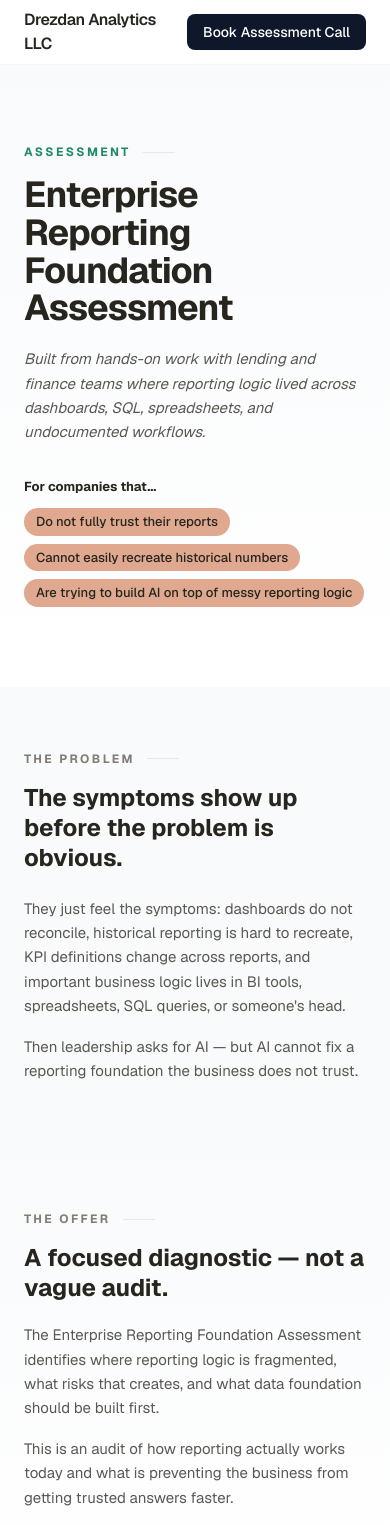
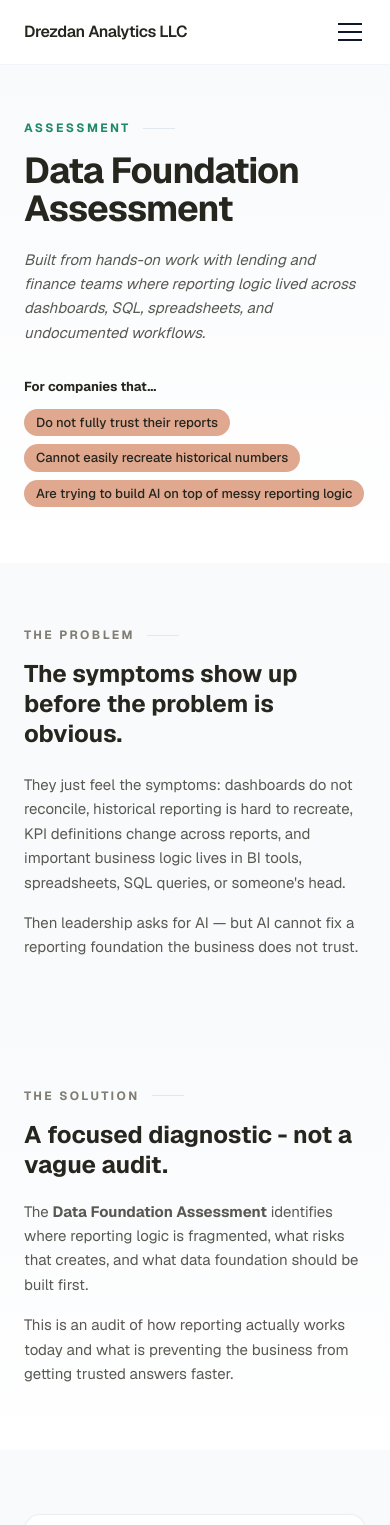
Before and after one commit to Drez22/consulting_website, a Next.js app in the folder consulting_website/: page /assessment in a window 390 px wide. Shown: the top 1525 px of the page. Built offline with nearby package versions, Linux system fonts and the light colour scheme.

Commit message:
Overhauled Data Foundation assessment & optimized for mobile

```diff
--- a/consulting_website/app/assessment/page.tsx
+++ b/consulting_website/app/assessment/page.tsx
@@ -1,7 +1,7 @@
 import LandingNavbar from "../components/LandingNavbar";
 
 export const metadata = {
-  title: "Enterprise Reporting Foundation Assessment — Drezdan Analytics LLC",
+  title: "Data Foundation Assessment — Drezdan Analytics LLC",
   description:
     "A focused diagnostic that identifies where reporting logic is fragmented, what risks that creates, and what data foundation should be built first.",
 };
@@ -34,6 +34,14 @@ const whatYouGet = [
   "Executive Review Session",
 ];
 
+const valueToOrg = [
+  "Reduce time spent reconciling numbers across teams, dashboards, and spreadsheets",
+  "Align data, finance, operations, and leadership around shared KPI definitions",
+  "Prioritize the first high-value data foundation pilot instead of guessing what to build next",
+  "Surface hidden logic, ownership gaps, and manual workflows before they become larger risks",
+  "Give leadership a clearer path from fragmented reporting to trusted data infrastructure",
+];
+
 // ── COMPONENTS ────────────────────────────────────────────────────────────────
 
 function BulletList({ items }: { items: string[] }) {
@@ -58,7 +66,7 @@ export default function Assessment() {
       <main className="pt-16">
 
         {/* ── HERO ──────────────────────────────────────────────────── */}
-        <section className="py-20 px-6 bg-gradient-to-b from-slate-50 to-white">
+        <section className="py-14 md:py-20 px-6 bg-gradient-to-b from-slate-50 to-white">
           <div className="mx-auto max-w-4xl">
             <div className="flex items-center gap-3 mb-4">
               <span className="text-xs font-bold tracking-[0.2em] uppercase [color:#1f8a65]">
@@ -67,7 +75,7 @@ export default function Assessment() {
               <span className="w-8 h-px bg-slate-200" />
             </div>
             <h1 className="text-4xl sm:text-5xl md:text-6xl font-bold tracking-tight leading-[1.05] mb-5 max-w-3xl">
-              Enterprise Reporting Foundation Assessment
+              Data Foundation Assessment
             </h1>
             <p className="text-[15px] [color:#5a5852] leading-relaxed mb-8 max-w-xl">
               <em>Built from hands-on work with lending and finance teams where reporting logic lived across dashboards, SQL, spreadsheets, and undocumented workflows.</em>
@@ -118,16 +126,16 @@ export default function Assessment() {
           <div className="mx-auto max-w-4xl">
             <div className="flex items-center gap-3 mb-4">
               <span className="text-xs font-bold tracking-[0.2em] uppercase [color:#807d72]">
-                The Offer
+                The Solution
               </span>
               <span className="w-8 h-px bg-slate-200" />
             </div>
             <h2 className="text-2xl sm:text-3xl font-bold leading-tight mb-5 max-w-2xl [color:#26251e]">
-              A focused diagnostic — not a vague audit.
+              A focused diagnostic - not a vague audit.
             </h2>
             <div className="max-w-2xl space-y-4">
               <p className="text-[15px] [color:#5a5852] leading-relaxed">
-                The Enterprise Reporting Foundation Assessment identifies where reporting logic is fragmented, what risks that creates, and what data foundation should be built first.
+                The <strong>Data Foundation Assessment</strong> identifies where reporting logic is fragmented, what risks that creates, and what data foundation should be built first.
               </p>
               <p className="text-[15px] [color:#5a5852] leading-relaxed">
                 This is an audit of how reporting actually works today and what is preventing the business from getting trusted answers faster.
@@ -136,10 +144,10 @@ export default function Assessment() {
           </div>
         </section>
 
-        {/* ── WHAT I REVIEW / WHAT YOU GET ──────────────────────────── */}
+        {/* ── WHAT I REVIEW / WHAT YOU GET / VALUE ─────────────────── */}
         <section id="scope" className="py-16 px-6 bg-slate-50">
-          <div className="mx-auto max-w-4xl">
-            <div className="grid sm:grid-cols-2 gap-5">
+          <div className="mx-auto max-w-6xl">
+            <div className="grid sm:grid-cols-2 lg:grid-cols-3 gap-5">
 
               {/* What I Review */}
               <div className="rounded-2xl border border-slate-200/70 bg-white shadow-sm shadow-slate-100/80 overflow-hidden">
@@ -163,6 +171,17 @@ export default function Assessment() {
                 </div>
               </div>
 
+              {/* Value to Your Organization */}
+              <div className="rounded-2xl border border-slate-200/70 bg-white shadow-sm shadow-slate-100/80 overflow-hidden">
+                <div className="px-7 pt-6 pb-3 border-b border-slate-100">
+                  <p className="text-[11px] font-bold tracking-[0.18em] uppercase [color:#807d72] mb-1">Value</p>
+                  <h3 className="font-semibold text-[15px] [color:#26251e]">Value to Your Organization</h3>
+                </div>
+                <div className="px-7 py-5">
+                  <BulletList items={valueToOrg} />
+                </div>
+              </div>
+
             </div>
           </div>
         </section>
@@ -177,7 +196,7 @@ export default function Assessment() {
               <span className="w-8 h-px bg-slate-200" />
             </div>
             {/* Outcome card — green gradient matching project cards */}
-            <div className="rounded-2xl border [border-color:#9fc9a2] [background:linear-gradient(to_bottom,#a9d3ac,#9fc9a2)] px-8 py-8 max-w-3xl">
+            <div className="rounded-2xl border [border-color:#9fc9a2] [background:linear-gradient(to_bottom,#a9d3ac,#9fc9a2)] px-5 py-6 md:px-8 md:py-8 max-w-3xl">
               <p className="text-[11px] font-bold tracking-[0.12em] uppercase [color:#807d72] mb-3">Leadership gets a clear answer to:</p>
               <p className="text-xl sm:text-2xl font-bold leading-snug [color:#1f8a65]">
                 &ldquo;What reporting foundation needs to exist so we can trust our numbers, recreate history, reduce manual work, and build future AI or automation on solid ground?&rdquo;
@@ -199,7 +218,7 @@ export default function Assessment() {
               <span className="w-8 h-px bg-slate-200" />
             </div>
             <div className="flex flex-wrap gap-3 mb-6">
-              {["Fixed-scope", "2–3 weeks", "Roadmap included"].map((tag) => (
+              {["Fixed-scope", "3 weeks", "Roadmap included"].map((tag) => (
                 <span
                   key={tag}
                   className="px-3 py-1 rounded-full text-[13px] font-medium [background-color:#9fbbe0] [color:#26251e]"
@@ -208,8 +227,11 @@ export default function Assessment() {
                 </span>
               ))}
             </div>
+            <p className="text-[14px] [color:#5a5852] leading-relaxed max-w-2xl mb-1">
+              <span className="font-semibold [color:#26251e]">Pricing:</span> $14,000.
+            </p>
             <p className="text-[14px] [color:#5a5852] leading-relaxed max-w-2xl mb-8">
-              <span className="font-semibold [color:#26251e]">Pricing:</span> $14,000. Scope confirmed before the engagement begins.
+              Scope confirmed before the engagement begins.
             </p>
 
             {/* Week-by-week timeline */}
@@ -245,12 +267,12 @@ export default function Assessment() {
         </section>
 
         {/* ── CTA ───────────────────────────────────────────────────── */}
-        <section className="py-24 px-6 bg-slate-950">
+        <section className="py-16 md:py-24 px-6 bg-slate-950">
           <div className="mx-auto max-w-2xl text-center">
             <span className="inline-block mb-5 px-3 py-1 rounded-full border border-slate-700 text-xs font-semibold text-slate-400 tracking-widest uppercase">
               Ready to discuss?
             </span>
-            <h2 className="text-3xl sm:text-4xl font-bold text-white leading-tight mb-4">
+            <h2 className="text-2xl sm:text-3xl md:text-4xl font-bold text-white leading-tight mb-6">
               Book a 30-minute assessment call
             </h2>
 
--- a/consulting_website/app/components/LandingNavbar.tsx
+++ b/consulting_website/app/components/LandingNavbar.tsx
@@ -1,3 +1,7 @@
+"use client";
+
+import { useState } from "react";
+
 const linkedInIcon = (
   <svg xmlns="http://www.w3.org/2000/svg" width="16" height="16" viewBox="0 0 24 24" fill="currentColor">
     <path d="M20.447 20.452h-3.554v-5.569c0-1.328-.027-3.037-1.852-3.037-1.853 0-2.136 1.445-2.136 2.939v5.667H9.351V9h3.414v1.561h.046c.477-.9 1.637-1.85 3.37-1.85 3.601 0 4.267 2.37 4.267 5.455v6.286zM5.337 7.433a2.062 2.062 0 0 1-2.063-2.065 2.064 2.064 0 1 1 2.063 2.065zm1.782 13.019H3.555V9h3.564v11.452zM22.225 0H1.771C.792 0 0 .774 0 1.729v20.542C0 23.227.792 24 1.771 24h20.451C23.2 24 24 23.227 24 22.271V1.729C24 .774 23.2 0 22.222 0h.003z" />
@@ -5,6 +9,8 @@ const linkedInIcon = (
 );
 
 export default function LandingNavbar() {
+  const [open, setOpen] = useState(false);
+
   return (
     <header className="fixed top-0 inset-x-0 z-50 border-b border-slate-100 bg-white/90 backdrop-blur-sm">
       <div className="mx-auto max-w-6xl px-6 h-16 flex items-center justify-between">
@@ -22,6 +28,8 @@ export default function LandingNavbar() {
             {linkedInIcon}
           </a>
         </div>
+
+        {/* Desktop nav */}
         <nav className="hidden md:flex items-center gap-6">
           {[["Problem", "#problem"], ["Scope", "#scope"], ["Outcome", "#outcome"], ["Structure", "#structure"]].map(([label, href]) => (
             <a
@@ -33,15 +41,58 @@ export default function LandingNavbar() {
             </a>
           ))}
         </nav>
+
+        {/* Desktop CTA */}
         <a
           href="https://calendly.com/drezdan-drezdandale"
           target="_blank"
           rel="noopener noreferrer"
-          className="px-4 py-2 md:px-3 md:py-1.5 rounded-lg bg-slate-900 text-white text-sm md:text-xs font-medium hover:bg-slate-700 transition-colors whitespace-nowrap"
+          className="hidden md:inline-flex px-4 py-2 rounded-lg bg-slate-900 text-white text-sm font-medium hover:bg-slate-700 transition-colors whitespace-nowrap"
         >
           Book Assessment Call
         </a>
+
+        {/* Mobile hamburger */}
+        <button
+          onClick={() => setOpen(!open)}
+          className="md:hidden flex flex-col justify-center items-center w-8 h-8 gap-1.5"
+          aria-label="Toggle menu"
+        >
+          <span className={`block h-0.5 w-6 bg-slate-900 transition-all duration-200 ${open ? "rotate-45 translate-y-2" : ""}`} />
+          <span className={`block h-0.5 w-6 bg-slate-900 transition-all duration-200 ${open ? "opacity-0" : ""}`} />
+          <span className={`block h-0.5 w-6 bg-slate-900 transition-all duration-200 ${open ? "-rotate-45 -translate-y-2" : ""}`} />
+        </button>
       </div>
+
+      {/* Mobile menu */}
+      {open && (
+        <div className="md:hidden bg-white border-t border-slate-100 px-6 py-5 flex flex-col gap-4">
+          {[
+            ["Problem", "#problem"],
+            ["Scope", "#scope"],
+            ["Outcome", "#outcome"],
+            ["Structure", "#structure"],
+          ].map(([label, href]) => (
+            <a
+              key={label}
+              href={href}
+              onClick={() => setOpen(false)}
+              className="text-sm text-slate-600 hover:text-slate-900 transition-colors"
+            >
+              {label}
+            </a>
+          ))}
+          <a
+            href="https://calendly.com/drezdan-drezdandale"
+            target="_blank"
+            rel="noopener noreferrer"
+            onClick={() => setOpen(false)}
+            className="mt-2 px-4 py-3 rounded-lg bg-slate-900 text-white text-sm font-medium text-center hover:bg-slate-700 transition-colors"
+          >
+            Book Assessment Call
+          </a>
+        </div>
+      )}
     </header>
   );
 }
--- a/consulting_website/app/components/Navbar.tsx
+++ b/consulting_website/app/components/Navbar.tsx
@@ -38,7 +38,7 @@ export default function Navbar() {
           >
             How I Create Value
           </a>
-          {[["Reporting Assessment", "/assessment"], ["How I Work", "/#process"], ["Contact", "/#contact"]].map(([label, href]) => (
+          {[["Data Foundation Assessment", "/assessment"], ["How I Work", "/#process"], ["Contact", "/#contact"]].map(([label, href]) => (
             <a
               key={label}
               href={href}
@@ -76,7 +76,7 @@ export default function Navbar() {
         <div className="md:hidden bg-[#0a1628] border-t border-slate-700 px-6 py-5 flex flex-col gap-4">
           {[
             ["How I Create Value", "/projects"],
-            ["Reporting Assessment", "/assessment"],
+            ["Data Foundation Assessment", "/assessment"],
             ["How I Work", "/#process"],
             ["Contact", "/#contact"],
           ].map(([label, href]) => (
```
Also changed, not shown: consulting_website/app/page.tsx (+6 -6 lines), consulting_website/app/projects/page.tsx (+5 -5 lines).
